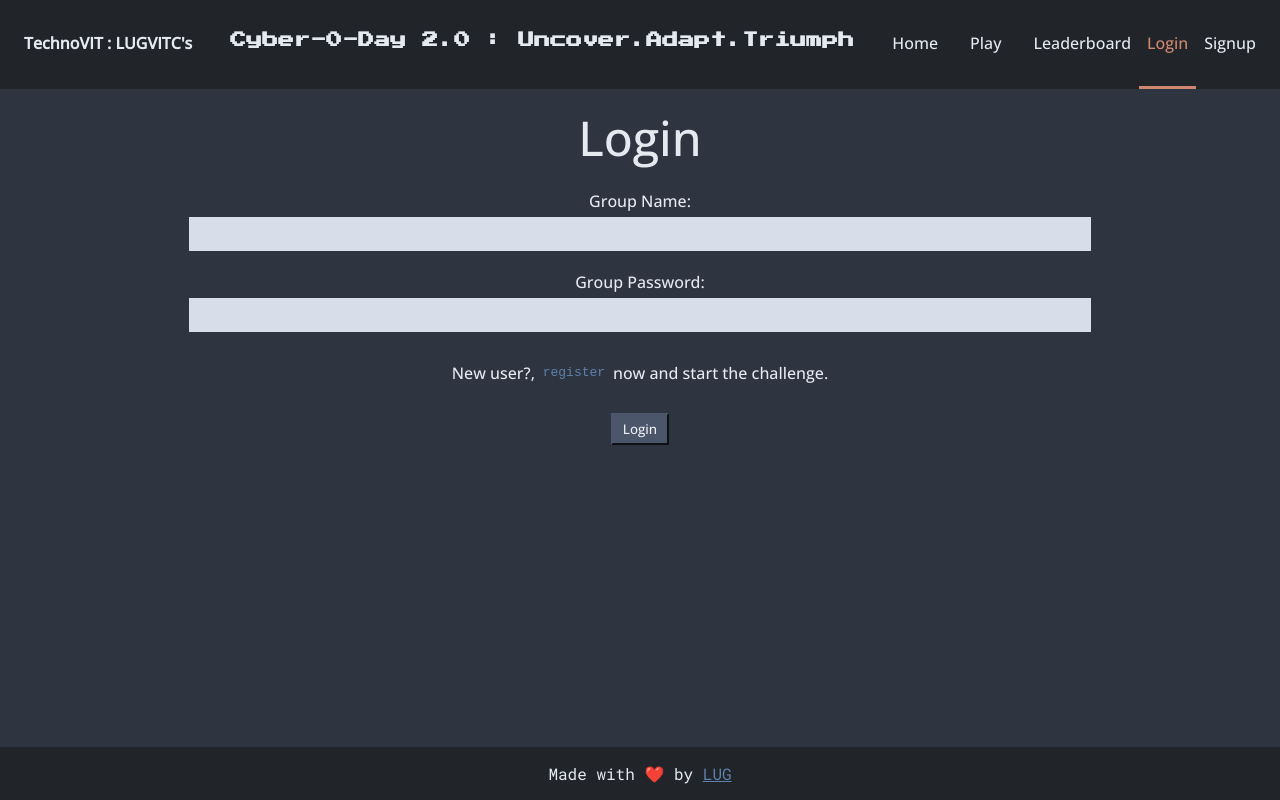
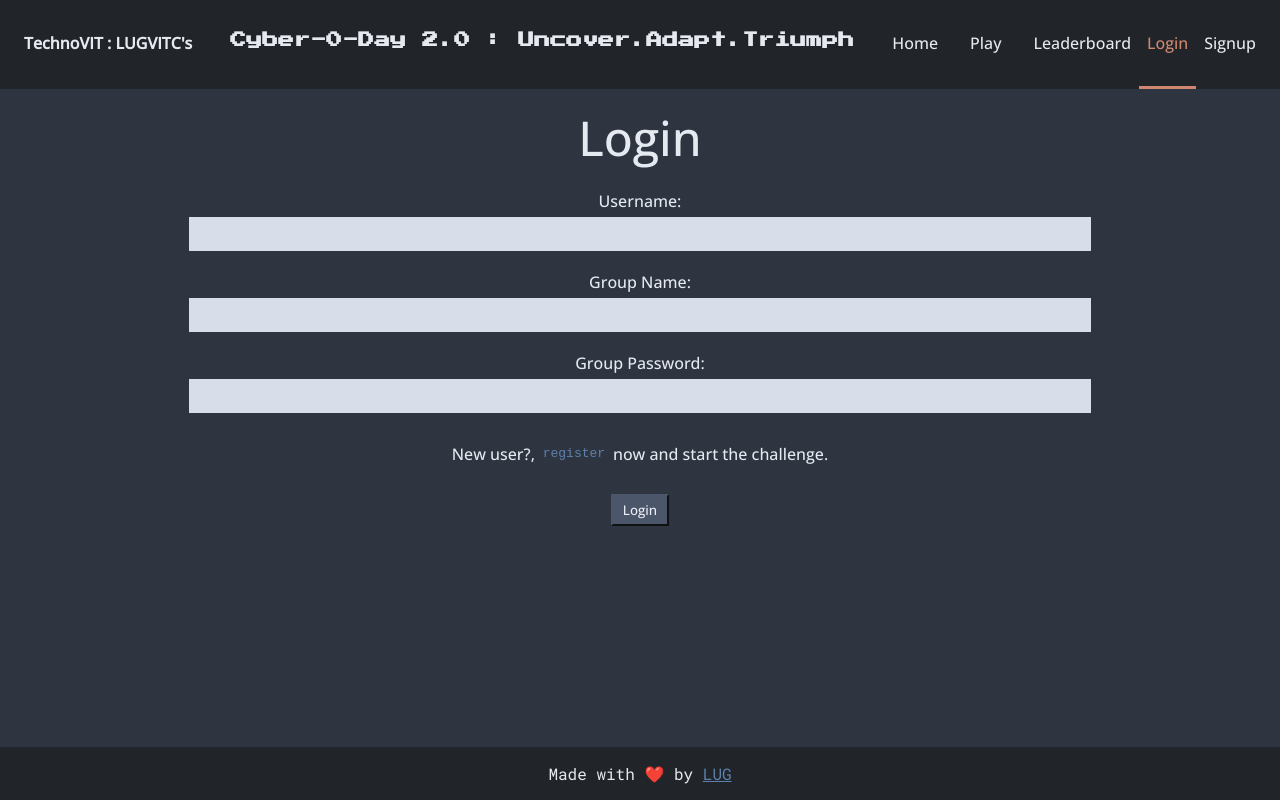
Before and after one commit to lugvitc/ctf, a React (Create React App) app: page /#/login in a window 1280 px wide. Built offline with nearby package versions, Linux system fonts and the light colour scheme.

Commit message:
username textarea added

```diff
--- a/src/pages/login.js
+++ b/src/pages/login.js
@@ -7,6 +7,7 @@ import useTeam from '../hooks/useTeam';
 
 export default function Login() {
     const [loginValues, setLoginValues] = useState({
+        user: '',
         name: '',
         password: ''
     });
@@ -51,6 +52,16 @@ export default function Login() {
                         <div className='form-start'> Login </div>
 
                         <div className='form-field'>
+                            <label> Username:  </label>
+                            <input
+                                type='text'
+                                maxLength='128'
+                                onChange={handleChange('user')}
+                                value={loginValues.user}
+                            />
+                        </div>
+
+                        <div className='form-field'>
                             <label> Group Name: </label>
                             <input
                                 type='text'
```
